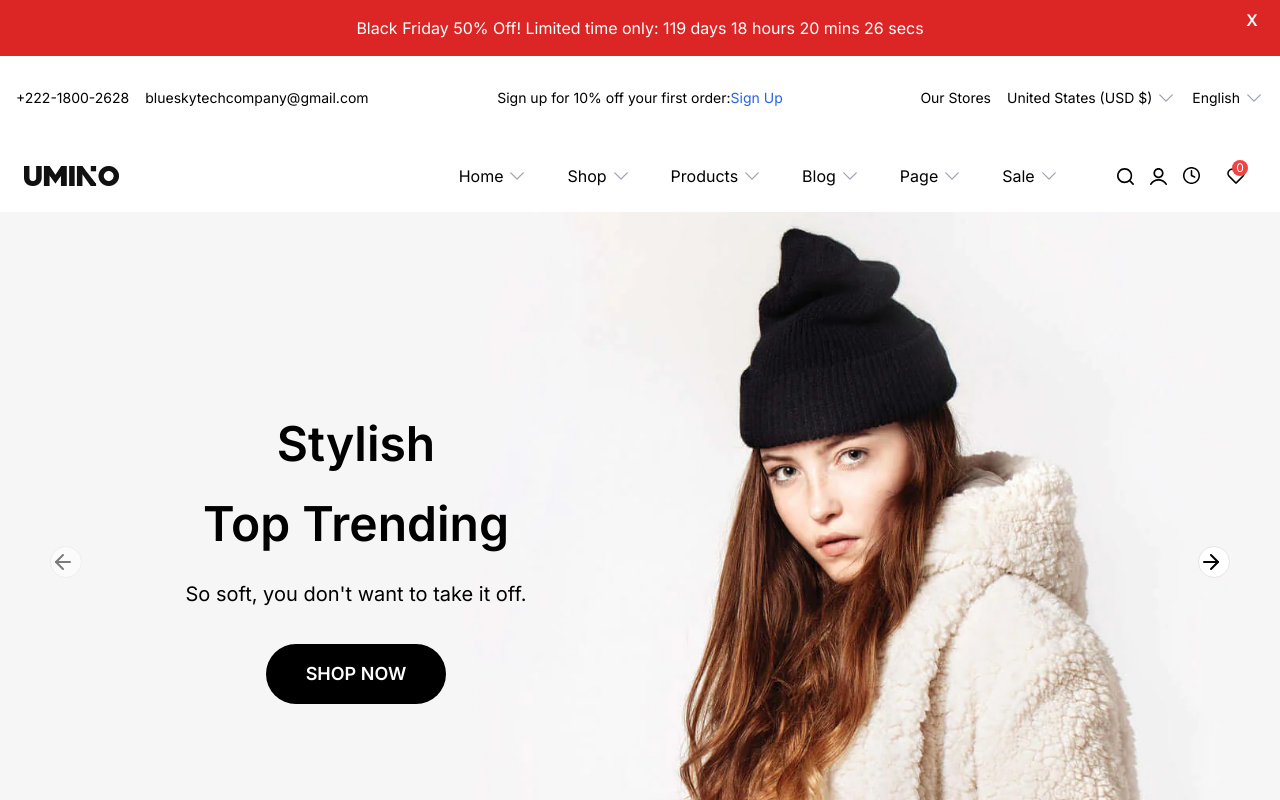
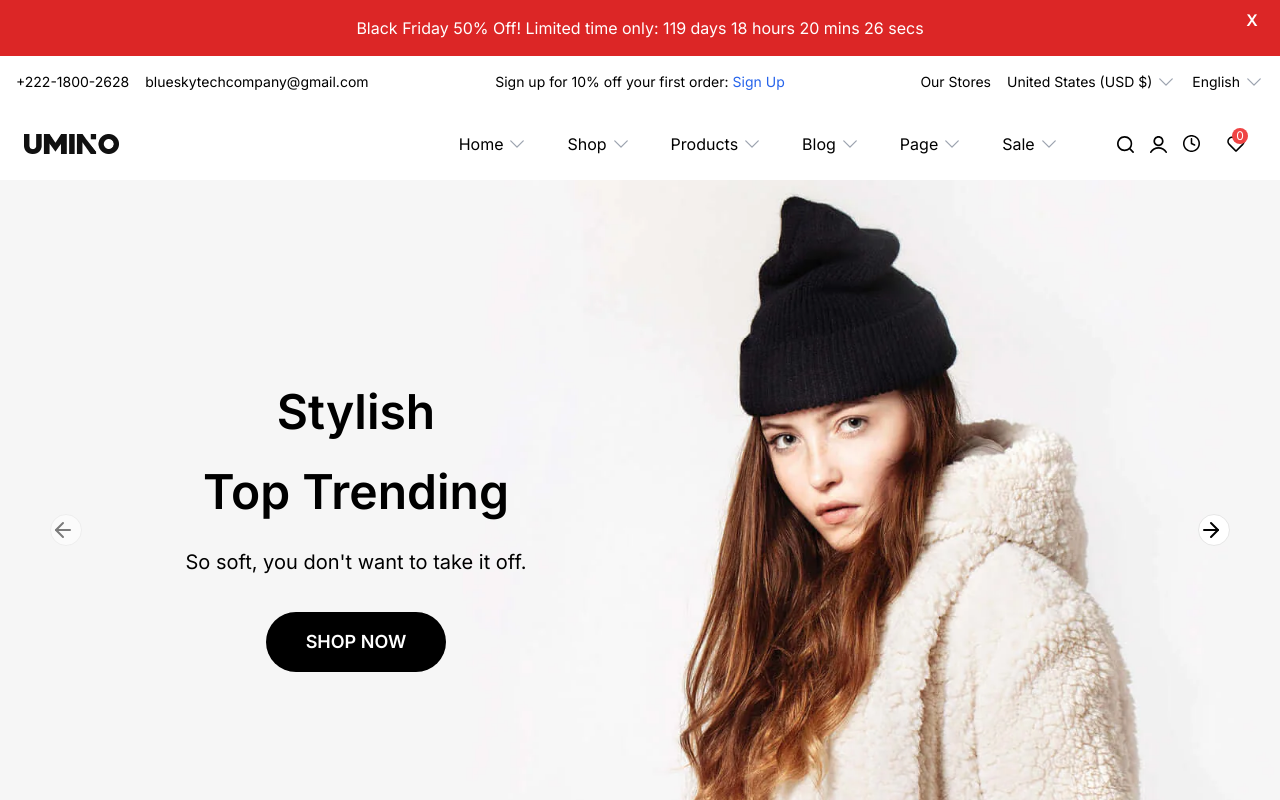
Before and after one commit to MAvi-Rup/shopify_deisgn_template_using_next.js_tailwind, a Next.js app: page / in a window 1280 px wide. Shown: the top 800 px of the page. Built offline with nearby package versions, Linux system fonts and the light colour scheme.

Commit message:
Button Fixed

```diff
--- a/src/app/page.tsx
+++ b/src/app/page.tsx
@@ -12,7 +12,7 @@ import TrendingPost from "@/components/TrendingPost";
 
 export default function Home() {
   return (
-    <main className="flex flex-col min-h-screen overflow-x-hidden">
+    <main className="flex flex-col min-h-screen overflow-hidden">
       <ClosingHeader />
       <Header />
       <Navbar />
--- a/src/components/Footer.tsx
+++ b/src/components/Footer.tsx
@@ -219,7 +219,7 @@ const Footer = () => {
                   Enter your email address to get $10 off your first order and
                   free shipping.Updates information on Sales and Offers.
                 </p>
-                <section className=" flex gap-4 mt-5">
+                <section className=" flex gap-4">
                   <input
                     className=" w-full p-3 border-2 border-amber-950 rounded-full"
                     placeholder="Enter Your Email..."
--- a/src/components/Header.tsx
+++ b/src/components/Header.tsx
@@ -9,22 +9,23 @@ import { ChevronDownIcon } from "@heroicons/react/24/solid";
 
 const Header = () => {
   return (
-    <div className="hidden md:block lg:grid lg:grid-cols-3 lg:gap-4 lg:items-center lg:mx-4">
-      <div className="flex flex-col lg:flex-row lg:items-center lg:gap-4 gap-2">
+    <div className="hidden md:block">
+      <div className="grid grid-cols-1 md:grid-cols-2 lg:grid-cols-3 gap-4 items-center mx-4 py-4">
+        <div className="flex flex-col md:flex-row items-center md:items-start lg:items-center gap-2 md:gap-4">
           <div className="text-xs lg:text-sm">+222-1800-2628</div>
           <div className="text-xs lg:text-sm">blueskytechcompany@gmail.com</div>
         </div>
 
-      <div className="hidden md:flex md:justify-center md:items-center text-xs lg:text-sm py-8">
+        <div className="hidden lg:flex justify-center items-center text-xs lg:text-sm">
           Sign up for 10% off your first order:{" "}
-        <a href="#" className="text-blue-600 hover:underline">
+          <a href="#" className="text-blue-600 hover:underline ml-1">
             Sign Up
           </a>
         </div>
 
-      <div className="flex items-center space-x-2 lg:space-x-4 ml-auto">
-        <ul className="flex flex-col lg:flex-row lg:space-x-4 space-y-2 lg:space-y-0">
-          <li className="text-xs lg:text-sm">Our Stores</li>
+        <div className="flex items-center justify-center md:justify-end space-x-2 lg:space-x-4">
+          <ul className="flex flex-row space-x-4">
+            <li className="text-xs lg:text-sm hidden lg:block">Our Stores</li>
             <li>
               <DropdownMenu>
                 <DropdownMenuTrigger className="flex items-center space-x-1 text-xs lg:text-sm">
@@ -72,6 +73,13 @@ const Header = () => {
           </ul>
         </div>
       </div>
+      <div className="lg:hidden flex justify-center items-center text-xs py-2 bg-gray-100">
+        Sign up for 10% off your first order:{" "}
+        <a href="#" className="text-blue-600 hover:underline ml-1">
+          Sign Up
+        </a>
+      </div>
+    </div>
   );
 };
 
```
Lines whose indentation alone changed are shown as unchanged.
